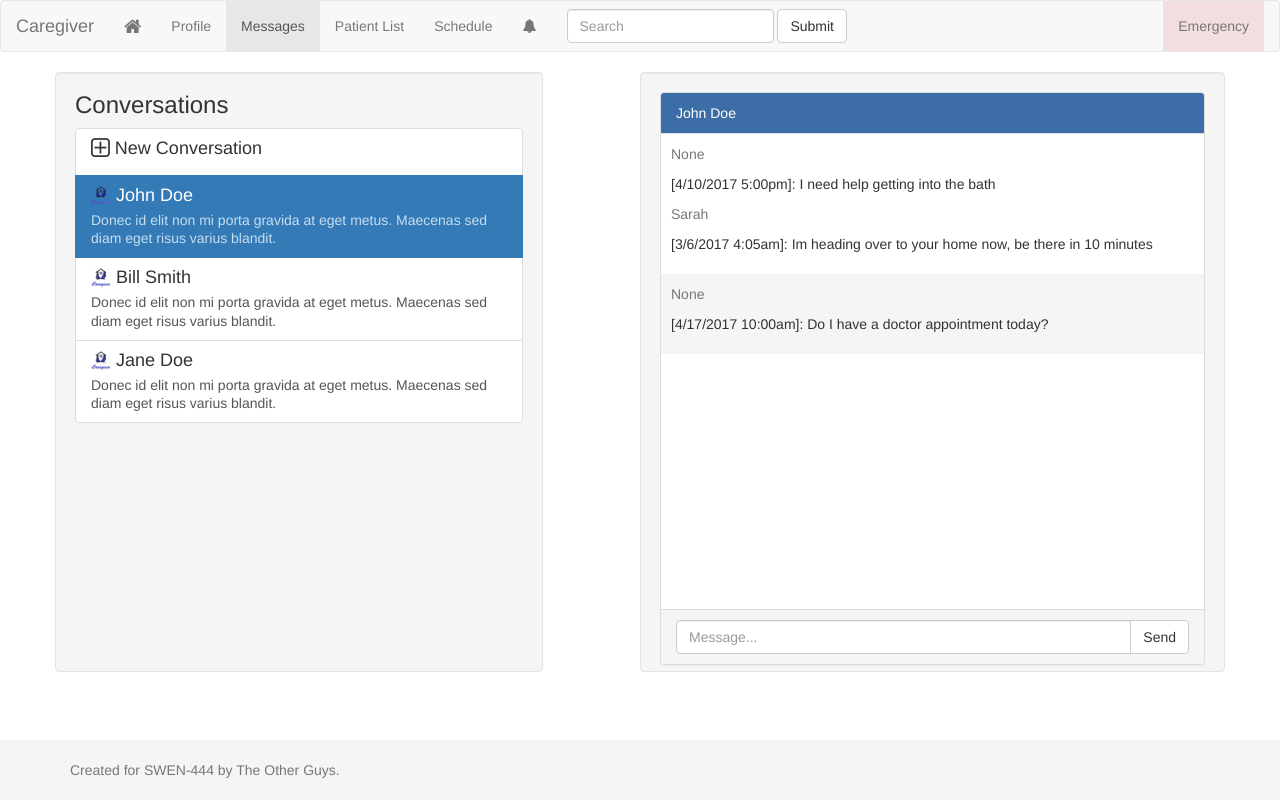
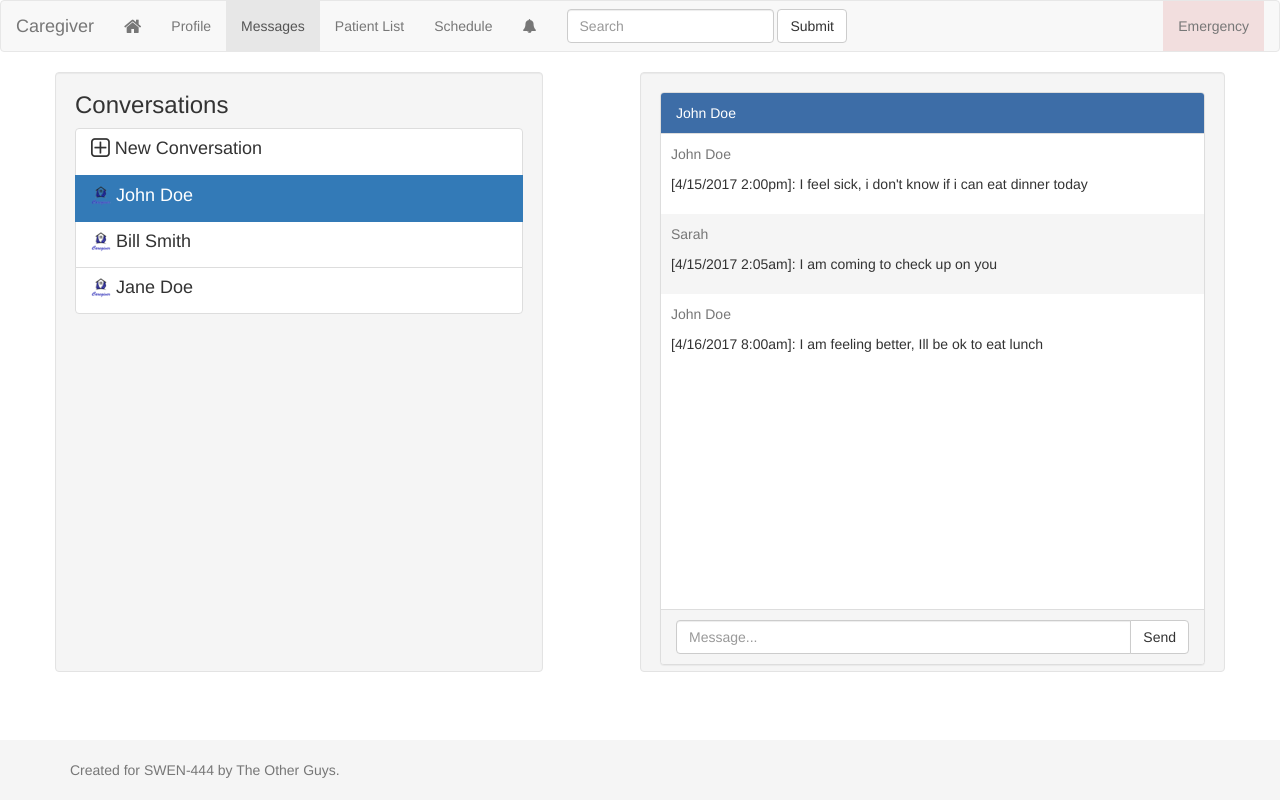
Before and after one commit to ma9851/caregiver, a website: page html/caregiver/messages.html in a window 1280 px wide. Drawn offline with nearby package versions, Linux system fonts and the light colour scheme; files that its build step writes are made by us from their sources; files whose address does not match are found by name.

Commit message:
Final edits, fixed messages coloring, emergency cancel button

```diff
--- a/html/caregiver/messages.html
+++ b/html/caregiver/messages.html
@@ -18,10 +18,6 @@
     <script src="//oss.maxcdn.com/html5shiv/3.7.2/html5shiv.min.js"></script>
     <script src="//oss.maxcdn.com/respond/1.4.2/respond.min.js"></script>
     <script src="/testData.js"></script>
-    <script>
-        setConvo();
-    </script>
-
 </head>
 <body>
 <nav class="navbar navbar-default">
@@ -73,21 +69,21 @@
                         </h4>
                         <p class="list-group-item-text"></p>
                     </a>
-                    <a href="#" class="list-group-item" onclick="setConvo()">
+                    <a href="#" class="list-group-item">
                         <h4 class="list-group-item-heading"><img src="logo20.png"> John Doe</h4>
-                        <p class="list-group-item-text">Donec id elit non mi porta gravida at eget metus. Maecenas sed
-                            diam
-                            eget risus varius blandit.</p>
+                        <!--<p class="list-group-item-text">Donec id elit non mi porta gravida at eget metus. Maecenas sed-->
+                        <!--diam-->
+                        <!--eget risus varius blandit.</p>-->
                     </a>
-                    <a href="#" class="list-group-item" onclick="setConvo()">
+                    <a href="#" class="list-group-item">
                         <h4 class="list-group-item-heading"><img src="logo20.png"> Bill Smith</h4>
-                        <p class="list-group-item-text">Donec id elit non mi porta gravida at eget metus. Maecenas sed
-                            diam eget risus varius blandit.</p>
+                        <!--<p class="list-group-item-text">Donec id elit non mi porta gravida at eget metus. Maecenas sed-->
+                        <!--diam eget risus varius blandit.</p>-->
                     </a>
-                    <a href="#" class="list-group-item" onclick="setConvo()">
+                    <a href="#" class="list-group-item">
                         <h4 class="list-group-item-heading"><img src="logo20.png"> Jane Doe</h4>
-                        <p class="list-group-item-text">Donec id elit non mi porta gravida at eget metus. Maecenas sed
-                            diam eget risus varius blandit.</p>
+                        <!--<p class="list-group-item-text">Donec id elit non mi porta gravida at eget metus. Maecenas sed-->
+                        <!--diam eget risus varius blandit.</p>-->
                     </a>
                 </div>
             </div>
@@ -102,9 +98,11 @@
                 </div>
                 <div class="panel-footer">
                     <div class="input-group">
-                            <input type="text" id="sendMessage" name="sendMessage" class="form-control" placeholder="Message...">
-                            <span class="input-group-btn">
-                            <button class="btn btn-default" type="button" onclick="sendMessage(document.getElementById('sendMessage').value)">Send</button>
+                        <input type="text" id="sendMessage" name="sendMessage" class="form-control"
+                               placeholder="Message...">
+                        <span class="input-group-btn">
+                            <button class="btn btn-default" type="button"
+                                    onclick="sendMessage(document.getElementById('sendMessage').value)">Send</button>
                     </span>
                     </div>
                 </div>
@@ -126,6 +124,7 @@
         $('#active-conversation-name').text($(first).children()[0].innerHTML.replace(/<.*>\s*/g, ""));
         var objDiv = document.getElementById("conversation");
         objDiv.scrollTop = objDiv.scrollHeight;
+        setConvo();
     });
 
     $('#conversation-list').find('> a').on('click', function (e) {
@@ -133,33 +132,32 @@
         $('#conversation-list').find('> a').removeClass('active');
         $(this).addClass('active');
         $('#active-conversation-name').text($(this).children()[0].innerHTML.replace(/<.*>\s*/g, ""));
+        setConvo();
         var objDiv = document.getElementById("conversation");
         objDiv.scrollTop = objDiv.scrollHeight;
     });
 
 </script>
 <script>
-
-    var first = 'John Doe';
-    setConvo();
-
     function setConvo() {
 
         first = document.getElementById("active-conversation-name").innerText;
 
-        if (first == 'John Doe') {
+        if (first === 'John Doe') {
             var patientMessages = messagesJohnDoe;
             first = 'John Doe';
-            var caregiverResponse =  messagesCaregiverJohn;
+            var caregiverResponse = messagesCaregiverJohn;
 
-        } else if (first == 'Bill Smith') {
+        } else if (first === 'Bill Smith') {
             var patientMessages = messagesBillSmith;
-            var caregiverResponse =  messagesCaregiverJane;
+            var caregiverResponse = messagesCaregiverJane;
+        } else if (first === 'Jane Doe') {
+            var patientMessages = messagesJaneDoe;
+            var caregiverResponse = messagesCaregiverBill;
         } else {
-            var patientMessages = messagesJaneDoe;
-            var caregiverResponse =  messagesCaregiverBill;
+            var patientMessages = [];
+            var caregiverResponse = [];
         }
-
 
         var myDiv = document.getElementById("conversation");
 
@@ -183,7 +181,12 @@
             chatBubbleMessage.append(patientMessages[i]);
             chatBubbleDiv.appendChild(chatBubbleMessage);
 
-            if(i != patientMessages.length-1 ) {
+            if (i !== patientMessages.length - 1) {
+
+                myDiv.appendChild(chatBubbleDiv);
+
+                chatBubbleDiv = document.createElement("div");
+                chatBubbleDiv.setAttribute('class', "message-bubble");
 
                 var chatBubbleName = document.createElement("p");
                 chatBubbleName.setAttribute("class", "text-muted");
@@ -201,7 +204,7 @@
 </script>
 
 <script>
-    function sendMessage(message){
+    function sendMessage(message) {
 
         var chatBubbleDiv = document.createElement("div");
         chatBubbleDiv.setAttribute('class', "message-bubble");
@@ -220,7 +223,6 @@
         myDiv.appendChild(chatBubbleDiv);
 
         first = document.getElementById("active-conversation-name").innerText;
-
     }
 </script>
 
--- a/model/testData.js
+++ b/model/testData.js
@@ -1,18 +1,18 @@
-var patientList = ["John Doe","Jane Doe","Bill Smith","Elvis Pretzel","John Lemon","Bob Hewert"];
+var patientList = ["John Doe", "Jane Doe", "Bill Smith", "Karry Forya"];
 
-var patientListURLs = ["/patient/JohnDoe","/patient/JaneDoe","/patient/BobSmith"];
+var patientListURLs = ["/patient/JohnDoe", "/patient/JaneDoe", "/patient/BillSmith", "/patient/KarryForya"];
 
 
 var messagesJohnDoe = [
-    "[4/15/2017 2:00pm]: I feel sick, i don't know if i can eat dinner today","[4/16/2017 8:00am]: I am feeling better, Ill be ok to eat lunch"
+    "[4/15/2017 2:00pm]: I feel sick, i don't know if i can eat dinner today", "[4/16/2017 8:00am]: I am feeling better, Ill be ok to eat lunch"
 ];
 
 var messagesJaneDoe = [
-    "[4/10/2017 5:00pm]: I need help getting into the bath","[4/17/2017 10:00am]: Do I have a doctor appointment today?"
+    "[4/10/2017 5:00pm]: I need help getting into the bath", "[4/17/2017 10:00am]: Do I have a doctor appointment today?"
 ];
 
 var messagesBillSmith = [
-    "[3/6/2017 4:00pm]: I lost my house key, could you bring over my spare?","[3/6/2017 4:10am]: Thank you!"
+    "[3/6/2017 4:00pm]: I lost my house key, could you bring over my spare?", "[3/6/2017 4:10am]: Thank you!"
 ];
 
 var messagesCaregiverJohn = [
@@ -27,11 +27,11 @@ var messagesCaregiverBill = [
     "[3/6/2017 4:05am]: Im heading over to your home now, be there in 10 minutes"
 ];
 
-function addPatient(name){
+function addPatient(name) {
     patientList.push(name);
 }
 
-function removepatient(name){
+function removepatient(name) {
     var index = patientListRAW.indexOf(name);
     if (index > -1) {
         patientListRAW.splice(index, 1);
```
Also changed, not shown: app.js (+19 -19 lines), html/caregiver/patient-list.html (+9 -18 lines), html/caregiver/profile.html (+1 -1 lines), html/create-account/patient-form.html (+1 -1 lines), html/patients/profile.html (+2 -7 lines), html/patients/view.html (+1 -6 lines).
